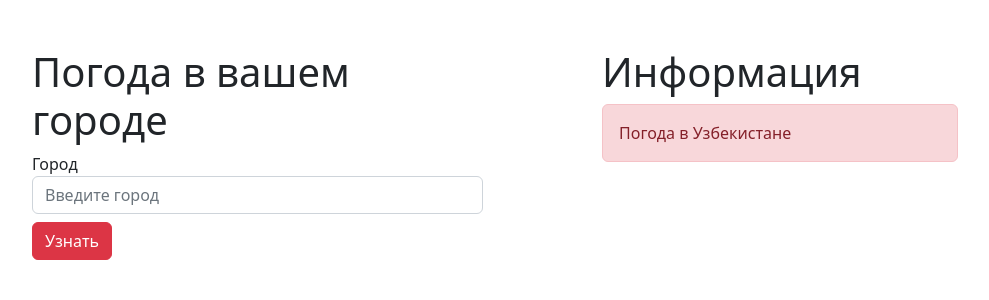
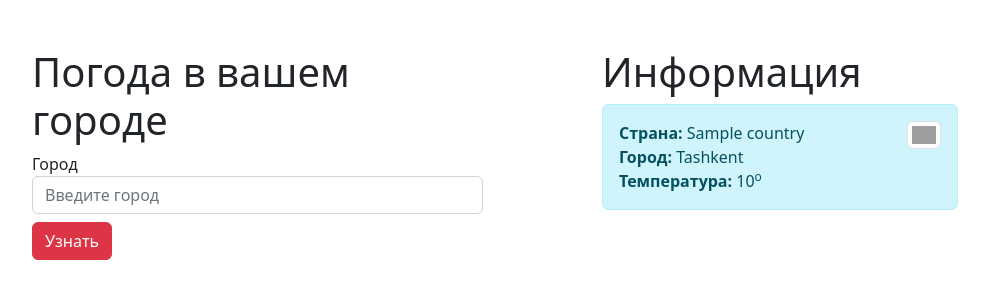
Before and after one commit to xusraw1/weather-app, a Django app: page / in a window 1280 px wide. Shown: the part 72-372 px from the top of the page, without its empty margins (145-1134 px from the left). Run offline with Django 4.2, Linux system fonts and the light colour scheme; a database or web service that is not in the repository returns one stand-in record (values such as "Sample title"); data that the repository does not hold is empty; grey boxes are pictures that could not be loaded.

Commit message:
I change homepage.html for viewing beatiful info about weather

```diff
--- a/main/templates/main/homepage.html
+++ b/main/templates/main/homepage.html
@@ -27,8 +27,18 @@
         </div>
         <div class="col-4 offset-1">
             <h1>Информация</h1>
-            <div class="alert alert-danger">
-                Погода в Узбекистане
+            <div class="alert alert-info">
+                <div class="row">
+                    <div class="col-9">
+                        <b>Страна:</b> {{ info.country }} <br>
+                        <b>Город:</b> {{ info.city }} <br>
+                        <b>Температура:</b> {{ info.temp }}<sup>o</sup> <br>
+                    </div>
+                    <div class="col-2 offset-1">
+                        <img src="http://openweathermap.org/img/w/{{ info.icon }}.png" alt="Иконка погоды"
+                             class="img-thumbnail">
+                    </div>
+                </div>
             </div>
         </div>
     </div>
--- a/main/views.py
+++ b/main/views.py
@@ -11,8 +11,8 @@ def home(request):
     city_info = {
         'city': city,
         'temp': res['main']['temp'],
-        'icon': res['weather']['icon'],
-        'country': res['sys']['country']
+        'icon': res['weather'][0]['icon'],
+        'country': res['sys']['country'],
     }
 
     context = {
```
